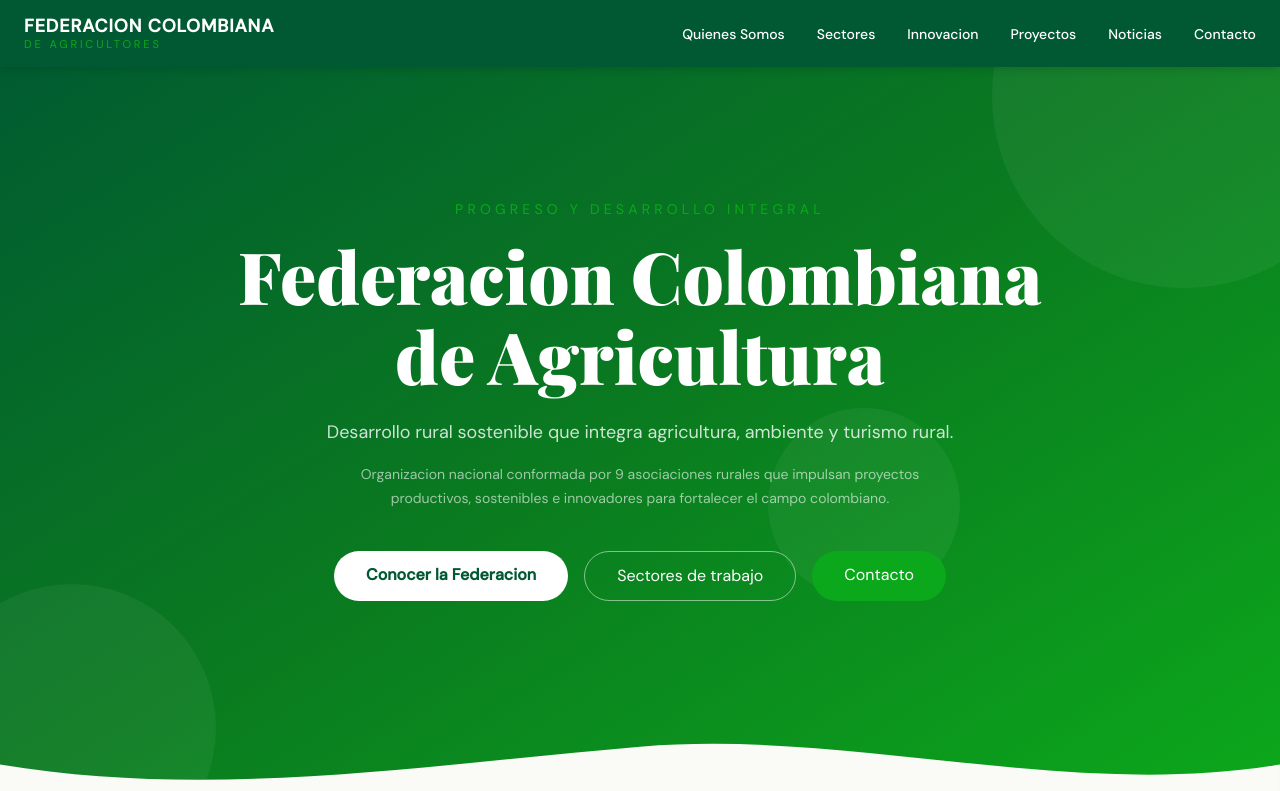
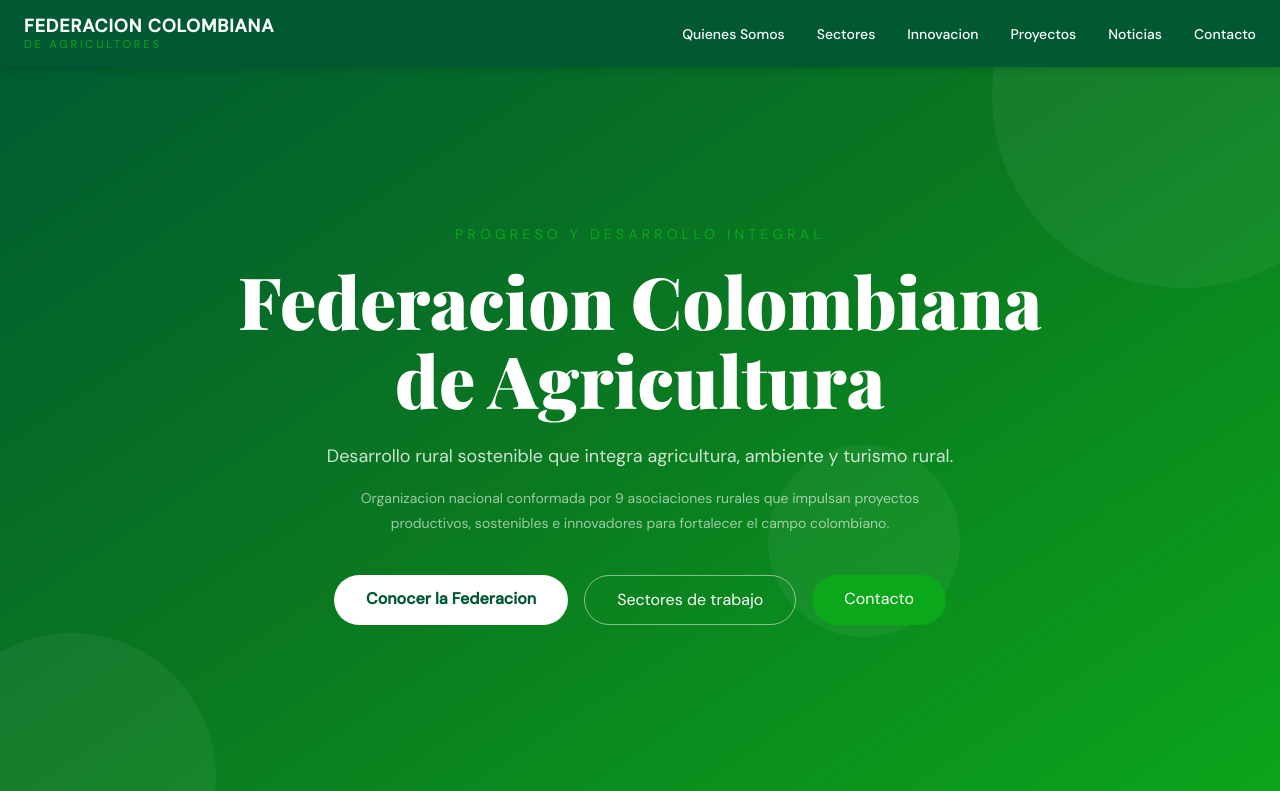
Before and after one commit to SantiagoGuty/federacion-colombiana-agricultura, a React (Vite) app: page / in a window 1280 px wide. Shown: the top 791 px of the page. Built offline with nearby package versions, Linux system fonts and the light colour scheme.

Commit message:
project context file and hero layout fix

```diff
--- a/src/components/Footer.tsx
+++ b/src/components/Footer.tsx
@@ -48,7 +48,7 @@ export default function Footer() {
 
         <div className={styles.bottom}>
           <p className={styles.bottomText}>
-            &copy; 2025 Federacion Colombiana de Agricultura. Todos los derechos reservados.
+            &copy; 2026 Federacion Colombiana de Agricultura. Todos los derechos reservados.
           </p>
           <p className={styles.bottomText}>
             Legalmente constituida ante la Camara de Comercio de Colombia
--- a/src/styles/Hero.module.css
+++ b/src/styles/Hero.module.css
@@ -138,3 +138,10 @@
   left: 0;
   right: 0;
 }
+
+.section {
+  padding: 6rem 0;
+  background: #FAFAF7;
+  border: none;
+  outline: none;
+}
```
Also changed, not shown: 1 other file (tests, documents, lock files or other folders).
